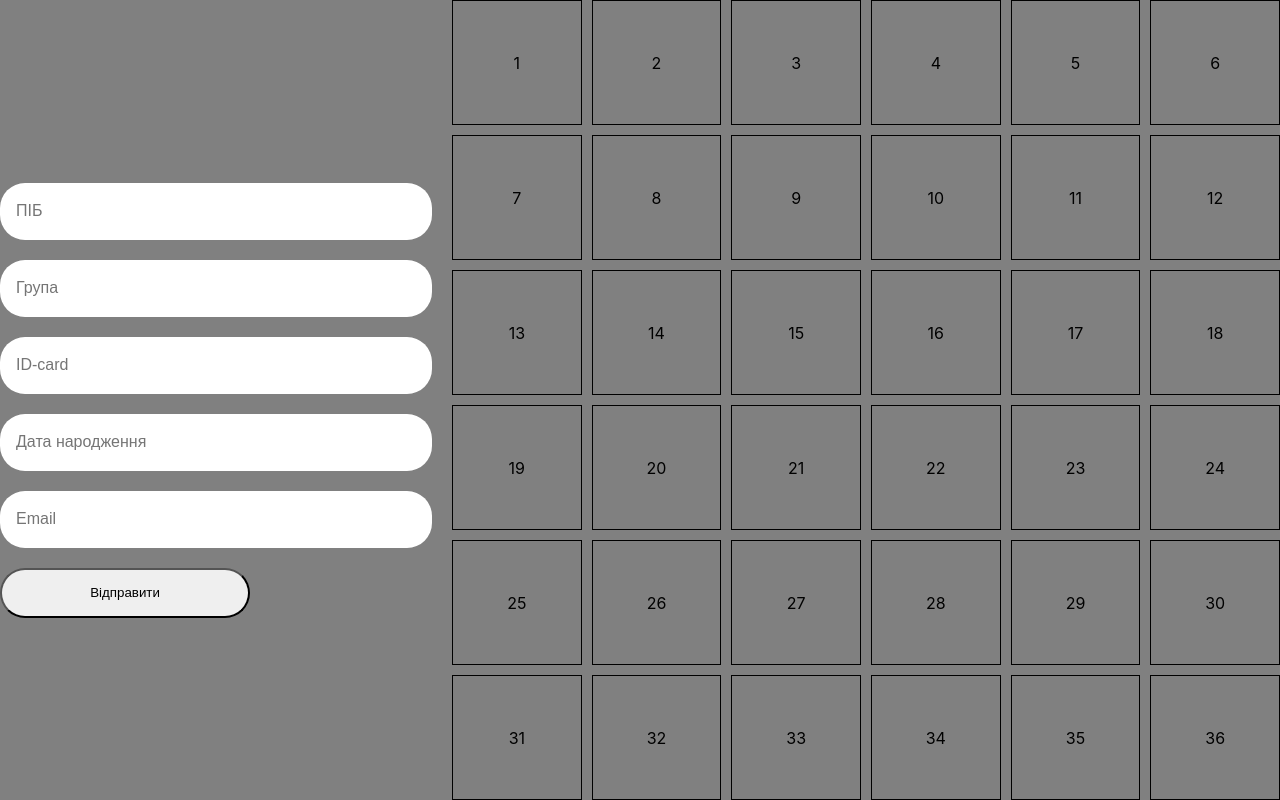
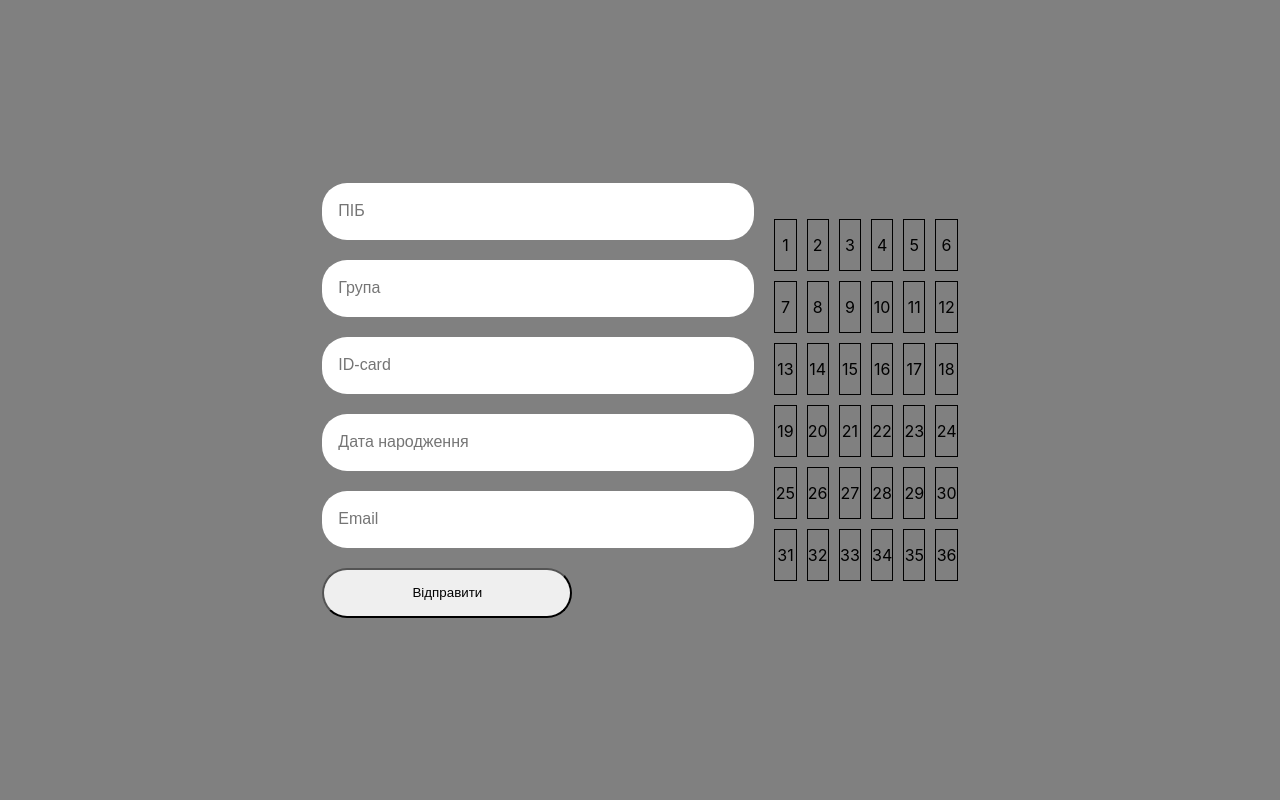
Before and after one commit to tarasmal/frontend-5.github.io, a React (Create React App) app: page / in a window 1280 px wide. Built offline with nearby package versions, Linux system fonts and the light colour scheme.

Commit message:
add random color changing

```diff
--- a/src/components/Task2/Task2.css
+++ b/src/components/Task2/Task2.css
@@ -1,11 +1,9 @@
+/* Task2.css */
+
 .grid-container {
     display: grid;
     grid-template-columns: repeat(6, 1fr);
-    grid-template-rows: repeat(6, 1fr);
-    gap: 10px;
-    width: 100%;
-    height: 100%;
-    flex-grow: 2;
+    grid-gap: 10px;
 }
 
 .grid-item {
@@ -14,5 +12,14 @@
     justify-content: center;
     align-items: center;
     font-size: 16px;
+    height: 50px;
+}
 
+.highlighted {
+    background-color: #f0f0f0;
 }
+
+
+.colored {
+    background-color: #c0c0c0;
+}
--- a/src/components/Task2/Task2.jsx
+++ b/src/components/Task2/Task2.jsx
@@ -1,13 +1,25 @@
-import React from 'react';
+import React, { useState } from 'react';
 import './Task2.css';
 
-const Cell = ({ id, onHover }) => {
+const Cell = ({ id, onHover, onHoverOut, onClick, columnColors, hoveredColor }) => {
     const onMouseEnterHandler = () => onHover(id);
+    const onMouseLeaveHandler = () => onHoverOut(id);
+    const onClickHandler = () => onClick(id);
+
+    const column = (id - 1) % 6;
+    const isColumnColored = columnColors[column];
+    const style = {
+        backgroundColor: id === 8 && hoveredColor ? hoveredColor : isColumnColored ? isColumnColored : undefined,
+    };
+
     return (
         <div
             id={`cell-${id}`}
             className="grid-item"
             onMouseEnter={onMouseEnterHandler}
+            onMouseLeave={onMouseLeaveHandler}
+            onClick={onClickHandler}
+            style={style}
         >
             {id}
         </div>
@@ -16,18 +28,60 @@ const Cell = ({ id, onHover }) => {
 
 
 const Task2 = () => {
-    let counter = 1;
-    const cells = Array(6)
-        .fill(null)
-        .map(() => Array(6).fill(null).map(() => counter++));
-    const onHover = () => {};
+    const [hoveredCell, setHoveredCell] = useState(null);
+    const [coloredColumns, setColoredColumns] = useState({});
+
+    const onHover = (id) => {
+        if (id === 8) {
+            setHoveredCell(getRandomColor());
+        }
+    };
+
+    const onHoverOut = () => {
+        setHoveredCell(null);
+    };
+
+    const onClick = (id) => {
+        const clickedColumn = (id - 1) % 6;
+        const newColoredColumns = { ...coloredColumns };
+
+        let shouldColor = !!newColoredColumns[clickedColumn];
+        for (let i = clickedColumn; i < 6; i += 2) {
+            if (shouldColor) {
+                delete newColoredColumns[i];
+            } else {
+                newColoredColumns[i] = getRandomColor();
+            }
+        }
+        setColoredColumns(newColoredColumns);
+    };
+
+    const getRandomColor = () => {
+        const letters = '0123456789ABCDEF';
+        let color = '#';
+        for (let i = 0; i < 6; i++) {
+            color += letters[Math.floor(Math.random() * 16)];
+        }
+        return color;
+    };
+
+    const cells = Array.from({ length: 36 }, (_, index) => index + 1);
     return (
         <div className="grid-container">
-            {
-                cells.map((row, rowIndex) =>
-                    row.map((id) => <Cell key={`cell-${id}`} id={id} onHover={onHover} />)
-                )
-            }
+            {cells.map((id) => {
+                const column = (id - 1) % 6;
+                return (
+                    <Cell
+                        key={`cell-${id}`}
+                        id={id}
+                        onHover={onHover}
+                        onHoverOut={onHoverOut}
+                        onClick={onClick}
+                        columnColors={coloredColumns}
+                        hoveredColor={hoveredCell && id === 8 ? hoveredCell : null}
+                    />
+                );
+            })}
         </div>
     );
 };
```
